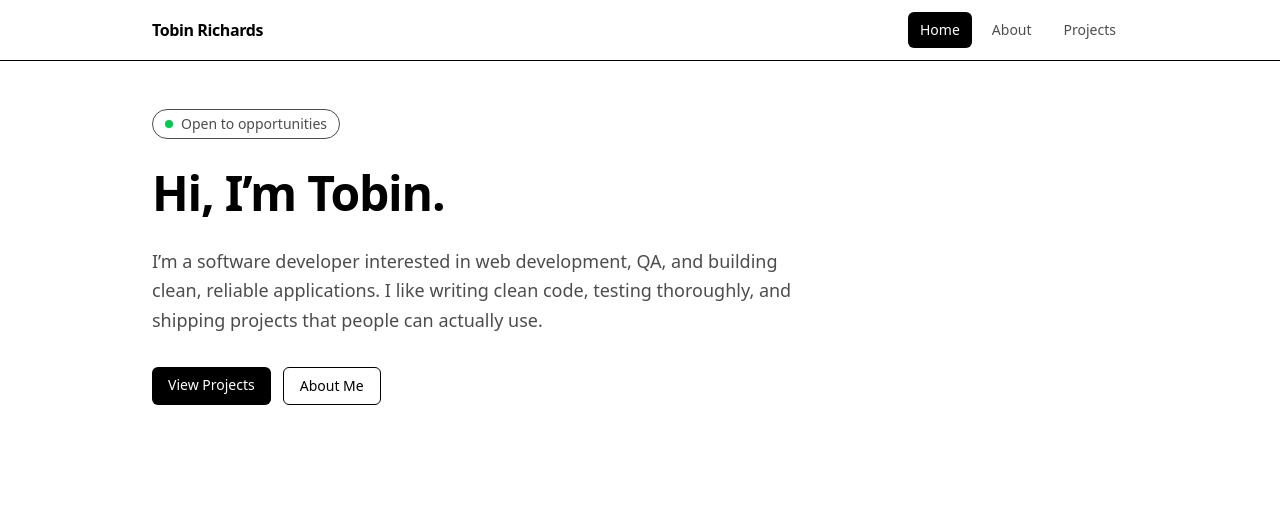
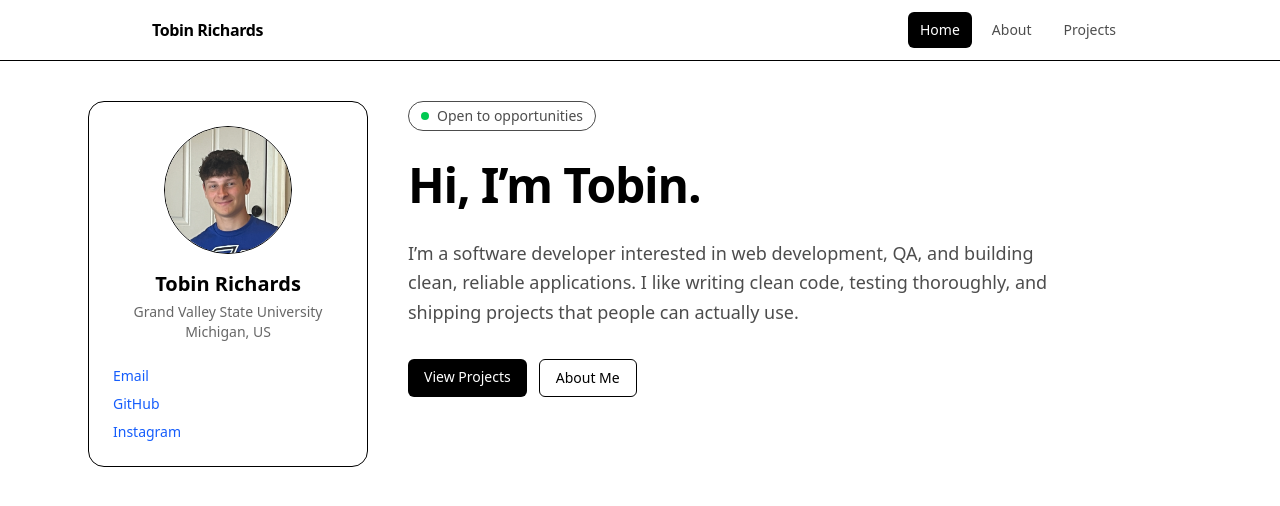
Before and after one commit to richarto1183/personal-website, a React (Vite) app: page / in a window 1280 px wide. Shown: the top 506 px of the page. Built offline with nearby package versions, Linux system fonts and the light colour scheme.

Commit message:
added sidebar with picture and contacts

```diff
--- a/src/App.jsx
+++ b/src/App.jsx
@@ -1,5 +1,5 @@
 import { BrowserRouter, Routes, Route } from "react-router-dom";
-import Navbar from "./components/Navbar";
+import Layout from "./components/Layout";
 import Home from "./pages/Home";
 import About from "./pages/About";
 import Projects from "./pages/Projects";
@@ -7,12 +7,13 @@ import Projects from "./pages/Projects";
 export default function App() {
   return (
     <BrowserRouter>
-      <Navbar />
-      <Routes>
-        <Route path="/" element={<Home />} />
-        <Route path="/about" element={<About />} />
-        <Route path="/projects" element={<Projects />} />
-      </Routes>
+      <Layout>
+        <Routes>
+          <Route path="/" element={<Home />} />
+          <Route path="/about" element={<About />} />
+          <Route path="/projects" element={<Projects />} />
+        </Routes>
+      </Layout>
     </BrowserRouter>
   );
 }
--- /dev/null
+++ b/src/components/Layout.jsx
@@ -0,0 +1,63 @@
+import Navbar from "./Navbar";
+
+export default function Layout({ children }) {
+  return (
+    <div className="min-h-screen bg-white text-black">
+      {/* Top Navbar */}
+      <Navbar />
+
+      {/* Page content below navbar */}
+      <div className="mx-auto max-w-6xl px-6 py-10">
+        <div className="grid gap-10 md:grid-cols-[280px_1fr]">
+          {/* Sidebar */}
+          <aside className="h-fit">
+            <div className="rounded-2xl border p-6">
+              <img
+                src="/profile.jpeg"
+                alt="Tobin Richards"
+                className="h-32 w-32 rounded-full object-cover border mx-auto"
+              />
+
+              <div className="mt-4 text-center">
+                <h2 className="text-xl font-semibold">Tobin Richards</h2>
+                <p className="mt-1 text-sm text-black/60">
+                  Grand Valley State University
+                </p>
+                <p className="text-sm text-black/60">Michigan, US</p>
+              </div>
+
+              {/* Contact links */}
+              <div className="mt-6 space-y-2 text-sm">
+                <a
+                  href="mailto:richarto@mail.gvsu.edu"
+                  className="block text-blue-600 hover:underline"
+                >
+                  Email
+                </a>
+                <a
+                  href="https://github.com/richarto1183"
+                  target="_blank"
+                  rel="noreferrer"
+                  className="block text-blue-600 hover:underline"
+                >
+                  GitHub
+                </a>
+                <a
+                  href="https://www.instagram.com/toby_richards83/#"
+                  target="_blank"
+                  rel="noreferrer"
+                  className="block text-blue-600 hover:underline"
+                >
+                  Instagram
+                </a>
+              </div>
+            </div>
+          </aside>
+
+          {/* Main page content */}
+          <main className="min-w-0">{children}</main>
+        </div>
+      </div>
+    </div>
+  );
+}
--- a/src/pages/Home.jsx
+++ b/src/pages/Home.jsx
@@ -1,9 +1,8 @@
-import Container from "../components/Container";
+import { Link } from "react-router-dom";
 
 export default function Home() {
   return (
-    <Container>
-      <div className="flex flex-col gap-6">
+    <div className="space-y-6">
       <div className="inline-flex items-center gap-2 rounded-full border px-3 py-1 text-sm text-black/70 w-fit">
         <span className="h-2 w-2 rounded-full bg-green-500" />
         Open to opportunities
@@ -20,20 +19,20 @@ export default function Home() {
       </p>
 
       <div className="flex flex-wrap gap-3 pt-2">
-          <a
-            href="/projects"
-            className="rounded-md bg-black px-4 py-2 text-white text-sm font-medium"
+        <Link
+          to="/projects"
+          className="rounded-md bg-black px-4 py-2 text-white text-sm font-medium hover:bg-black/90"
         >
           View Projects
-          </a>
-          <a
-            href="/about"
-            className="rounded-md border px-4 py-2 text-sm font-medium"
+        </Link>
+
+        <Link
+          to="/about"
+          className="rounded-md border px-4 py-2 text-sm font-medium hover:bg-black/5"
         >
           About Me
-          </a>
+        </Link>
       </div>
     </div>
-    </Container>
   );
 }
```
Also changed, not shown: public/profile.jpeg (added), 1 other file (tests, documents, lock files or other folders). Lines whose indentation alone changed are shown as unchanged.
